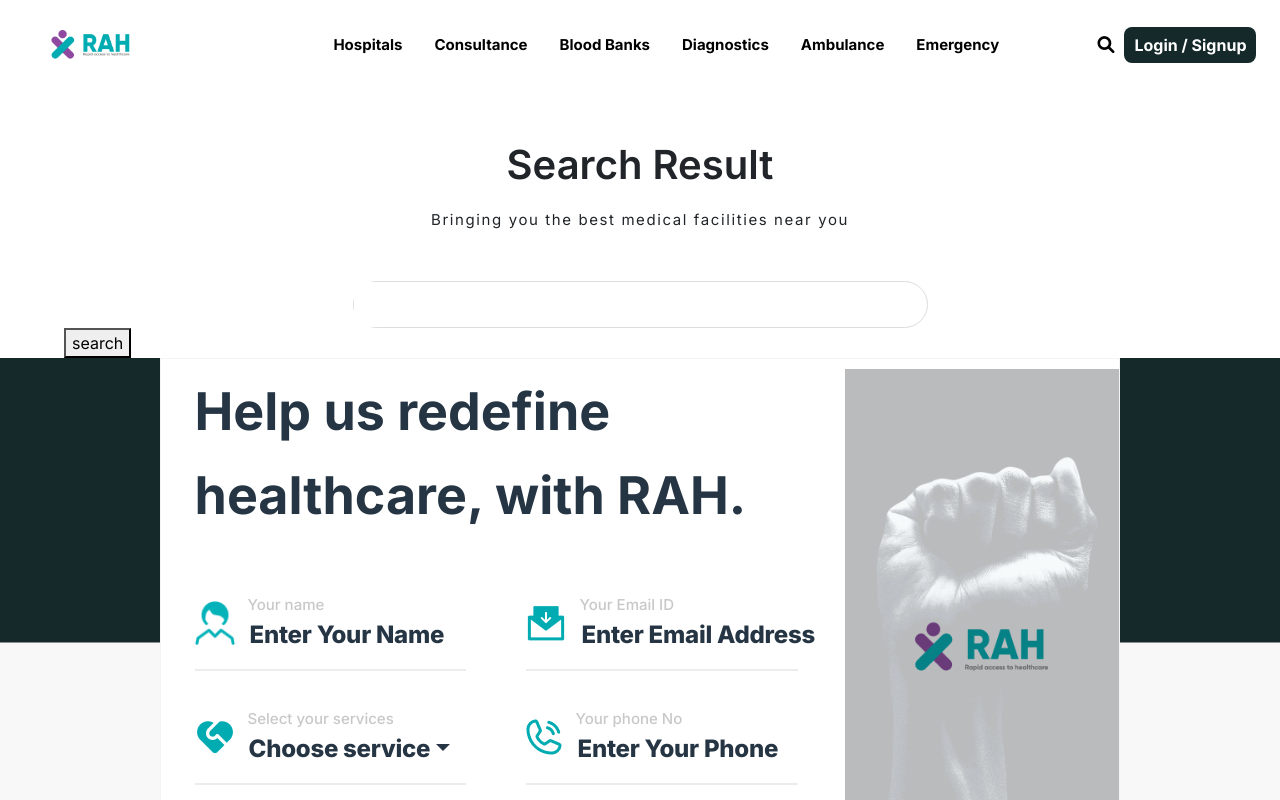
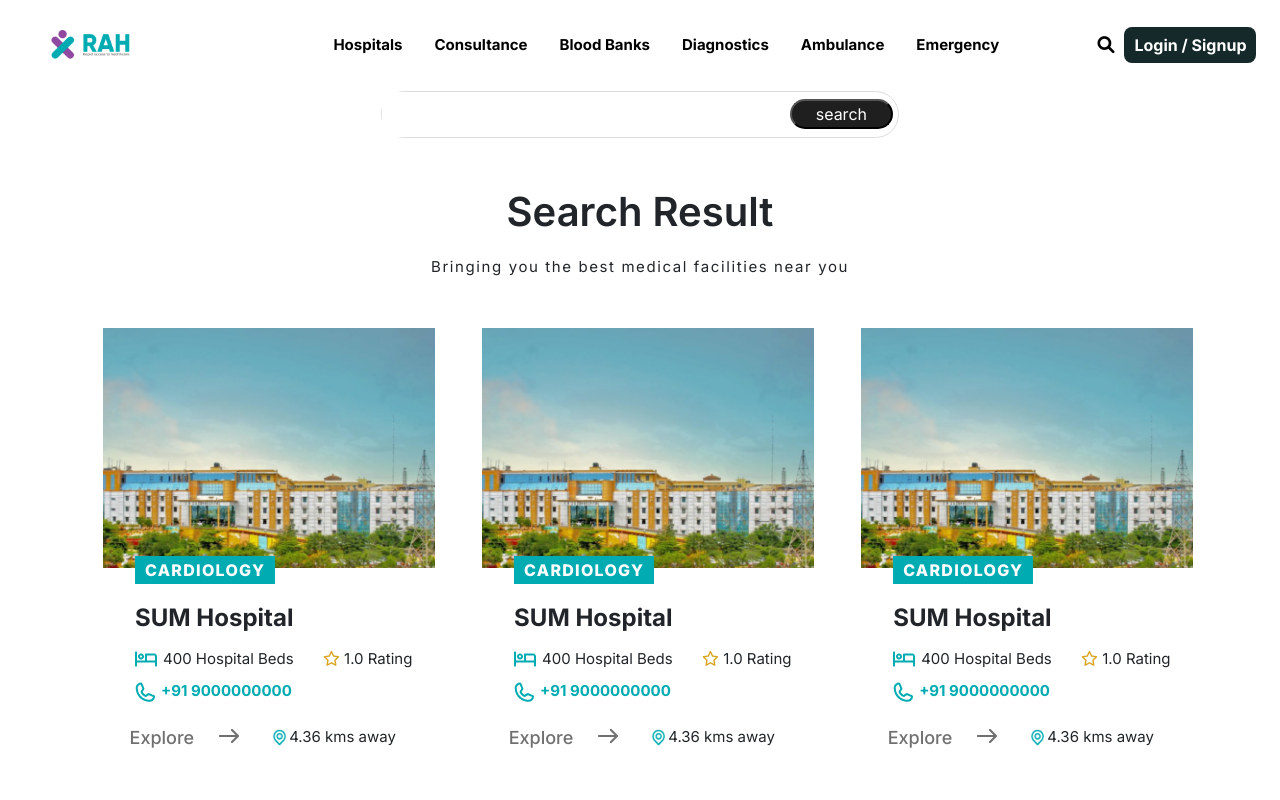
Before and after one commit to Subhampreet/RAH-Pharma-2.0, a React (Create React App) app: page / in a window 1280 px wide. Both pictures are taken after a click on the button 1061 px from the left and 63 px from the top of the page. Shown: the top 800 px of the page. Built offline with nearby package versions, Linux system fonts and the light colour scheme; what ra-data-json-server would draw is missing.

Commit message:
search page

```diff
--- a/src/landingPage/components/services3.js
+++ b/src/landingPage/components/services3.js
@@ -30,19 +30,25 @@ function Services3() {
           <div class='banner-img'></div>
           <button className="profile-img">Cardiology</button>
           <h1 class="name">SUM Hospital</h1>
-          <div className="card-content">
-            <img className="" src={require("../img/rah-assets/location.png").default} alt="" />
-            <div className="text">4 kms away</div>
-          </div>
+
           <div className="card-content">
             <img className="" src={require("../img/rah-assets/bed.png").default} alt="" />
-            <div className="text">400 Hospital Beds</div>
+            <div className="text" style={{width:"45%"}}>400 Hospital Beds</div>
+            <div className="review" style={{width:"54%",fontSize:"15px",marginRight:"6%"}}><i class="fas fa-star" style={{color:"goldenrod",fontWeight:"300"}}></i> 1.0 Rating</div>
           </div>
           <div className="card-content">
             <img className="active" src={require("../img/rah-assets/call.png").default} alt="" />
             <div className="text active">+91 9000000000</div>
           </div>
-          <a className="button" href="/">Explore<img src={require("../img/rah-assets/arrow-down.png").default} alt="" /></a>
+          <div className="card-partition" style={{width:"100%",alignItems:"center",justifyContent:"center",display:"flex"}}>
+          <a className="button" style={{width:"54%",marginLeft:"8%",marginTop:"1%"}} href="/">Explore</a> <img src={require("../img/rah-assets/arrow-down.png").default} alt="" />
+          <div className="card-content" style={{marginTop:"4%",width:"45%"}}>
+            <img className="" src={require("../img/rah-assets/location.png").default} alt="" />
+            <div className="text" >4.36 kms away</div>
+            </div>
+
+          </div>
+
         </div>
 
 
--- a/src/searchresultPage/components/search-main.js
+++ b/src/searchresultPage/components/search-main.js
@@ -3,11 +3,13 @@ import NavBar from '../../hospitalPage/components/hospital'
 import SearchBanner from "./searchbanner";
 import Footer from "../../landingPage/components/footer";
 import Appointment from "../../hospitalPage/components/apppointment";
+import Services3 from "../../landingPage/components/services3";
 function SearchMain(){
     return(
         <>
         <NavBar/>
         <SearchBanner/>
+        <Services3/>
         <Appointment/>
         <Footer />
         </>
--- a/src/searchresultPage/components/searchbanner.js
+++ b/src/searchresultPage/components/searchbanner.js
@@ -7,19 +7,23 @@ function SearchBanner(){
         <>
         <div className="search-result">
 
-            <div className="body">
+
+            <div className="body-bar">
+            <div class="bar">
+      <input class="searchbar" type="text" title="Search"></input>
+
+      <button div className="search-button">search</button>
+
+      </div>
+
+    </div>
+    <div className="body">
                 <h1>Search Result</h1>
                 <p>Bringing you the best medical facilities near you</p>
             </div>
-
-            <div class="bar">
-      <input class="searchbar" type="text" title="Search"></input>
-      </div>
-    <button div className="search-button">search</button>
-
                 <div className="results">
 
-                    {/* <ResultCard/> */}
+                    <ResultCard/>
                 </div>
                 </div>
         </>
--- a/src/searchresultPage/components/searchresultcard.js
+++ b/src/searchresultPage/components/searchresultcard.js
@@ -3,15 +3,79 @@ import '../styles/searchresultcard.css'
 function ResultCard(){
     return(
         <div class="searchresult_card">
-            <div className="body">
-                <div className="left">
-                    <img src="https://static01.nyt.com/images/2017/02/16/well/doctors-hospital-design/doctors-hospital-design-superJumbo.jpg" />
-                </div>
-                <div className="right">
-                    <h2>Hospital Name</h2>
 
-                </div>
+             <div class="card-1">
+          <div class='banner-img'></div>
+          <button className="profile-img">Cardiology</button>
+          <h1 class="name">SUM Hospital</h1>
+
+          <div className="card-content">
+            <img className="" src={require("../../landingPage/img/rah-assets/bed.png").default} alt="" />
+            <div className="text" style={{width:"45%"}}>400 Hospital Beds</div>
+            <div className="review" style={{width:"54%",fontSize:"15px",marginRight:"6%"}}><i class="fas fa-star" style={{color:"goldenrod",fontWeight:"300"}}></i> 1.0 Rating</div>
+          </div>
+          <div className="card-content">
+            <img className="active" src={require("../../landingPage/img/rah-assets/call.png").default} alt="" />
+            <div className="text active">+91 9000000000</div>
+          </div>
+          <div className="card-partition" style={{width:"100%",alignItems:"center",justifyContent:"center",display:"flex"}}>
+          <a className="button" style={{width:"54%",marginLeft:"8%",marginTop:"1%"}} href="/">Explore</a> <img src={require("../../landingPage/img/rah-assets/arrow-down.png").default} alt="" />
+          <div className="card-content" style={{marginTop:"4%",width:"45%"}}>
+            <img className="" src={require("../../landingPage/img/rah-assets/location.png").default} alt="" />
+            <div className="text" >4.36 kms away</div>
             </div>
+
+          </div>
+
+        </div>
+        <div class="card-1">
+          <div class='banner-img'></div>
+          <button className="profile-img">Cardiology</button>
+          <h1 class="name">SUM Hospital</h1>
+
+          <div className="card-content">
+            <img className="" src={require("../../landingPage/img/rah-assets/bed.png").default} alt="" />
+            <div className="text" style={{width:"45%"}}>400 Hospital Beds</div>
+            <div className="review" style={{width:"54%",fontSize:"15px",marginRight:"6%"}}><i class="fas fa-star" style={{color:"goldenrod",fontWeight:"300"}}></i> 1.0 Rating</div>
+          </div>
+          <div className="card-content">
+            <img className="active" src={require("../../landingPage/img/rah-assets/call.png").default} alt="" />
+            <div className="text active">+91 9000000000</div>
+          </div>
+          <div className="card-partition" style={{width:"100%",alignItems:"center",justifyContent:"center",display:"flex"}}>
+          <a className="button" style={{width:"54%",marginLeft:"8%",marginTop:"1%"}} href="/">Explore</a> <img src={require("../../landingPage/img/rah-assets/arrow-down.png").default} alt="" />
+          <div className="card-content" style={{marginTop:"4%",width:"45%"}}>
+            <img className="" src={require("../../landingPage/img/rah-assets/location.png").default} alt="" />
+            <div className="text" >4.36 kms away</div>
+            </div>
+
+          </div>
+
+        </div>
+        <div class="card-1">
+          <div class='banner-img'></div>
+          <button className="profile-img">Cardiology</button>
+          <h1 class="name">SUM Hospital</h1>
+
+          <div className="card-content">
+            <img className="" src={require("../../landingPage/img/rah-assets/bed.png").default} alt="" />
+            <div className="text" style={{width:"45%"}}>400 Hospital Beds</div>
+            <div className="review" style={{width:"54%",fontSize:"15px",marginRight:"6%"}}><i class="fas fa-star" style={{color:"goldenrod",fontWeight:"300"}}></i> 1.0 Rating</div>
+          </div>
+          <div className="card-content">
+            <img className="active" src={require("../../landingPage/img/rah-assets/call.png").default} alt="" />
+            <div className="text active">+91 9000000000</div>
+          </div>
+          <div className="card-partition" style={{width:"100%",alignItems:"center",justifyContent:"center",display:"flex"}}>
+          <a className="button" style={{width:"54%",marginLeft:"8%",marginTop:"1%"}} href="/">Explore</a> <img src={require("../../landingPage/img/rah-assets/arrow-down.png").default} alt="" />
+          <div className="card-content" style={{marginTop:"4%",width:"45%"}}>
+            <img className="" src={require("../../landingPage/img/rah-assets/location.png").default} alt="" />
+            <div className="text" >4.36 kms away</div>
+            </div>
+
+          </div>
+
+        </div>
         </div>
     )
 }
--- a/src/searchresultPage/styles/searchbanner.css
+++ b/src/searchresultPage/styles/searchbanner.css
@@ -1,5 +1,10 @@
 .search-result{
     width: 90%;
+    margin: auto;
+}
+.search-result .body-bar{
+    display: flex;
+    width: 60%;
     margin: auto;
 }
 
@@ -67,14 +72,13 @@
     resize: none;
 }
 
-.search-result .bar .search-button {
-    display: flex;
-    justify-content: space-between;
-    padding: 12px 16px;
-    width: 95px;
-    height: 44px;
+.search-result .body-bar .bar .search-button {
     background: #1F1F1F;
-    border-radius: 8px;
+    border-radius: 48px;
+    align-items: center;
+    width: 20%;
+    color: #FFFFFF;
+    margin-left: 6%;
 }
 
 .search-result .search-body .search-button h4 {
@@ -100,7 +104,7 @@
 }
 .bar{
     margin:0 auto;
-    width:575px;
+    width:75%;
     border-radius:30px;
     border:1px solid #dcdcdc;
   }
@@ -114,7 +118,7 @@
   .searchbar{
     height:45px;
     border:none;
-    width:500px;
+    width:73%;
     font-size:16px;
     outline: none;
 
@@ -150,5 +154,9 @@
         border: none;
         resize: none;
     }
+    .search-result .body-bar{
+        display: flex;
+        width: 100%;
+    }
 
 }
--- a/src/searchresultPage/styles/searchresultcard.css
+++ b/src/searchresultPage/styles/searchresultcard.css
@@ -1,4 +1,138 @@
-.card-horizontal {
+.searchresult_card {
     display: flex;
-    flex: 1 1 auto;
+    width:96%;
+    margin:auto;
+    justify-content: space-between;
 }
+.searchresult_card .card-1 {
+	flex: 0 0 auto;
+	background-color: white;
+	text-align: left;
+	position: relative;
+	width: 30%;
+	height: auto;
+	margin-left: 1rem;
+	padding-bottom: 30px;
+}
+.searchresult_card .card-1 .banner-img {
+	position: relative;
+	background-image: url('../../landingPage/img/rah-assets/sumhospital.png');
+	height: 15rem;
+	width: 100%;
+	background-position: center;
+	background-repeat: no-repeat;
+	background-size: cover;
+	margin-bottom: -10px;
+}
+.searchresult_card .card-1 .profile-img {
+	position: relative;
+	border: none;
+	align-items: center;
+	width: auto;
+	padding: 2px 10px;
+	text-transform: uppercase;
+	font-weight: 800;
+	letter-spacing: 0.08rem;
+	background-color: #00ACB2;
+	margin-left: 2rem;
+	margin-top: -20px;
+	color: white;
+}
+.searchresult_card .card-1 .name{
+    margin-top: 20px;
+	margin-left: 2rem;
+	font-weight: bold;
+	font-size: 1.5rem;
+	margin-bottom: 15px;
+
+}
+.searchresult_card .card-1 .card-content {
+	margin-left: 2rem;
+	display: flex;
+	flex: 100%;
+	height: min-content;
+	align-items: center;
+	justify-content: space-between;
+	margin-bottom: 10px;
+}
+.searchresult_card .card-1 .card-content  .active{
+    color:#00ACB2 ;
+    font-family: Inter;
+font-style: normal;
+font-weight: bold;
+}
+.searchresult_card .card-1 .card-content img {
+	Width: 8%;
+	display: flex;
+	flex: 5%;
+	justify-content: flex-start;
+
+}
+
+.searchresult_card .card-1 .card-content .text {
+	display: flex;
+	flex: 92%;
+	justify-content: flex-start;
+	font-size: 15px;
+}
+.searchresult_card .card-1 .button {
+	text-decoration: none;
+	margin-left: 2rem;
+	font-family: Inter;
+	font-style: normal;
+	font-weight: 500;
+	font-size: 18px;
+	/* identical to box height, or 29px */
+	color: #707070;
+}
+@media screen and (max-width: 1150px) {
+    .searchresult_card{
+        display: flex;
+        flex-direction: column;
+        align-items: center;
+    }
+	.searchresult_card .card-1 {
+	flex: 0 0 auto;
+	background-color: white;
+	text-align: left;
+	position: relative;
+	width: 46.5%;
+	height: auto;
+	margin-left: 1rem;
+	padding-bottom: 30px;
+}
+}
+@media screen and (max-width: 758px) {
+.searchresult_card{
+    display: flex;
+    flex-direction: column;
+    align-items: center;
+}
+	.searchresult_card .card-1 {
+	flex: 0 0 auto;
+	background-color: white;
+	text-align: left;
+	position: relative;
+	width: 100%;
+	height: auto;
+	margin-left: 1rem;
+	padding-bottom: 30px;
+}
+}
+@media (min-width: 250px) and (max-width: 660px) {
+    .searchresult_card{
+        display: flex;
+        flex-direction: column;
+        align-items: center;
+    }
+    .searchresult_card .card-1 {
+		flex: 0 0 auto;
+		background-color: white;
+		text-align: left;
+		position: relative;
+		width: 100%;
+		height: auto;
+		margin-left: 1rem;
+		padding-bottom: 30px;
+	}
+}
```
